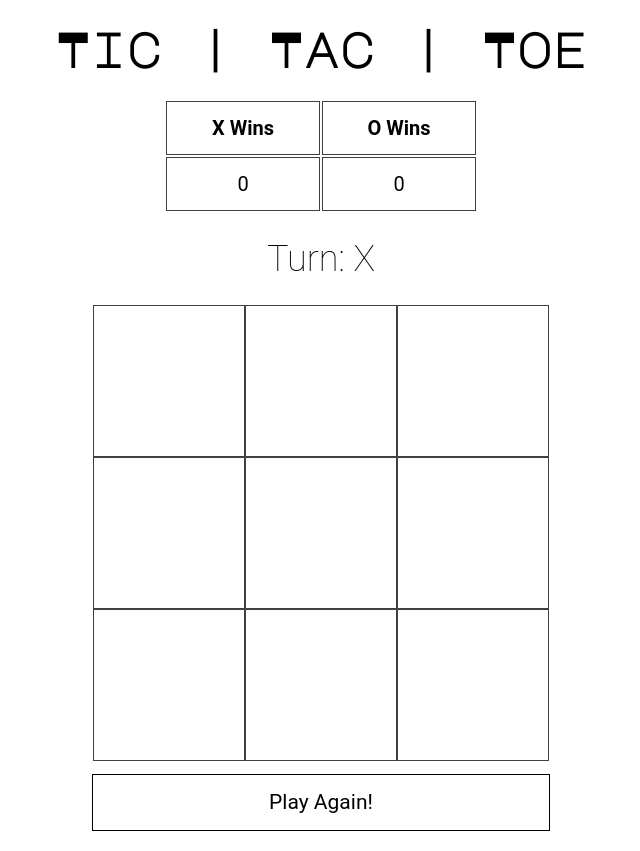
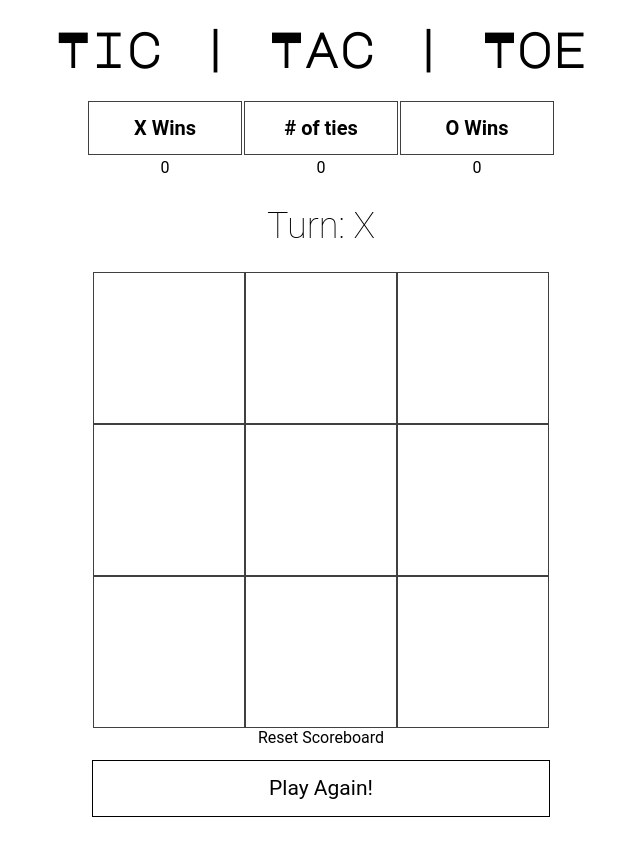
Before and after one commit to JoshuaChan308/pset-8, a plain HTML site: page index.html in a window 1280 px wide. Shown: the whole page, without its empty margins (319-959 px from the left). Drawn offline with Linux system fonts and the light colour scheme.

Commit message:
Added stuff

```diff
--- a/index.html
+++ b/index.html
@@ -17,11 +17,13 @@
     <table id = "table">
       <tr>
         <th class = "wins">X Wins</th>
+        <th class = "wins"># of ties</th>
         <th class = "wins">O Wins</th>
       </tr>
       <tr>
-        <td id="x_wins">0</td>
-        <td id="o_wins">0</td>
+        <td id="x_score">0</td>
+        <td id="tie_score">0</td>
+        <td id="o_score">0</td>
       </tr>
     </table>
     <div class="container column">
@@ -37,6 +39,7 @@
         <div class="square"></div>
         <div class="square"></div>
       </div>
+    <div id="reset-scoreboard">Reset Scoreboard</div>
     <div id="reset-button">Play Again!</div>
     </div>
   </body>
```
